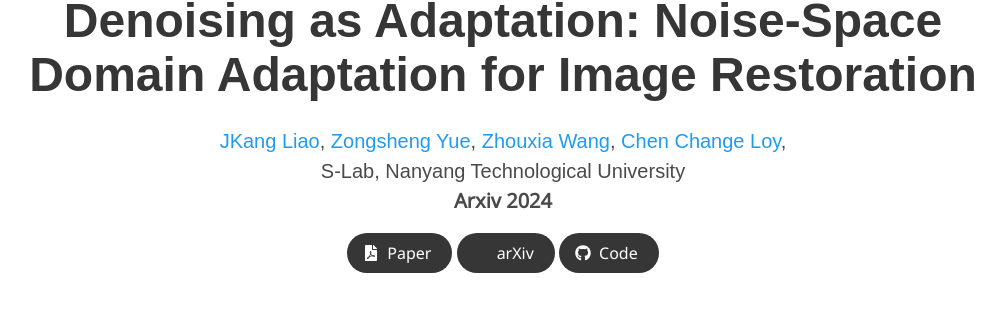
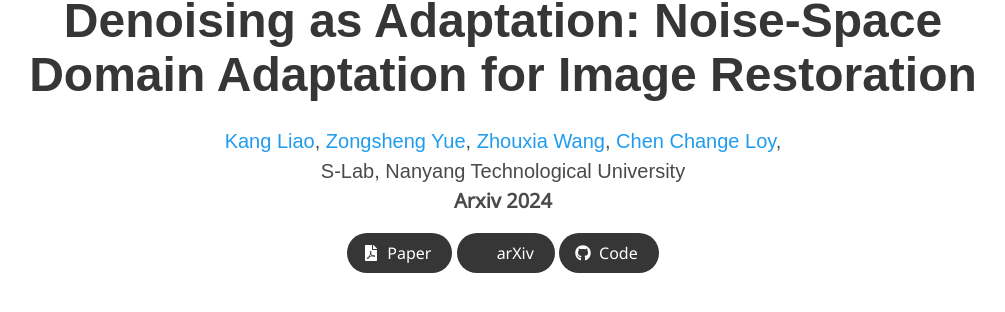
Before and after one commit to KangLiao929/KangLiao929.github.io, a Jekyll site: the page projects/noise-da/index.html, which Jekyll copies as it is, in a window 1280 px wide and 900 px high. Shown: the part 106-418 px from the top of the window, without its empty margins (137-1142 px from the left). Built offline with Jekyll 4.4.1, drawn with Linux system fonts in a browser that asks for light colours; nearby versions of some CDN libraries; some web fonts are replaced; library files that are not in the unit come from our copies; a style sheet for code colours, icons or effects is not loaded; grey boxes are pictures that could not be loaded.

Commit message:
Update index.html

```diff
--- a/projects/noise-da/index.html
+++ b/projects/noise-da/index.html
@@ -66,11 +66,9 @@
           <h1 class="title is-1 publication-title">Denoising as Adaptation: Noise-Space Domain Adaptation for Image Restoration</h1>
           <div class="is-size-5 publication-authors">
             <span class="author-block">
-              <a href="https://kangliao929.github.io">JKang Liao</a>, </span>
-            </span>
+              <a href="https://kangliao929.github.io">Kang Liao</a>, </span>
             <span class="author-block">
               <a href="https://zsyoaoa.github.io">Zongsheng Yue</a>, </span>
-            <span class="author-block">
             <span class="author-block">
               <a href="https://scholar.google.com.hk/citations?user=JWds_bQAAAAJ&hl=zh-CN">Zhouxia Wang</a>, </span>
             <span class="author-block">
```
